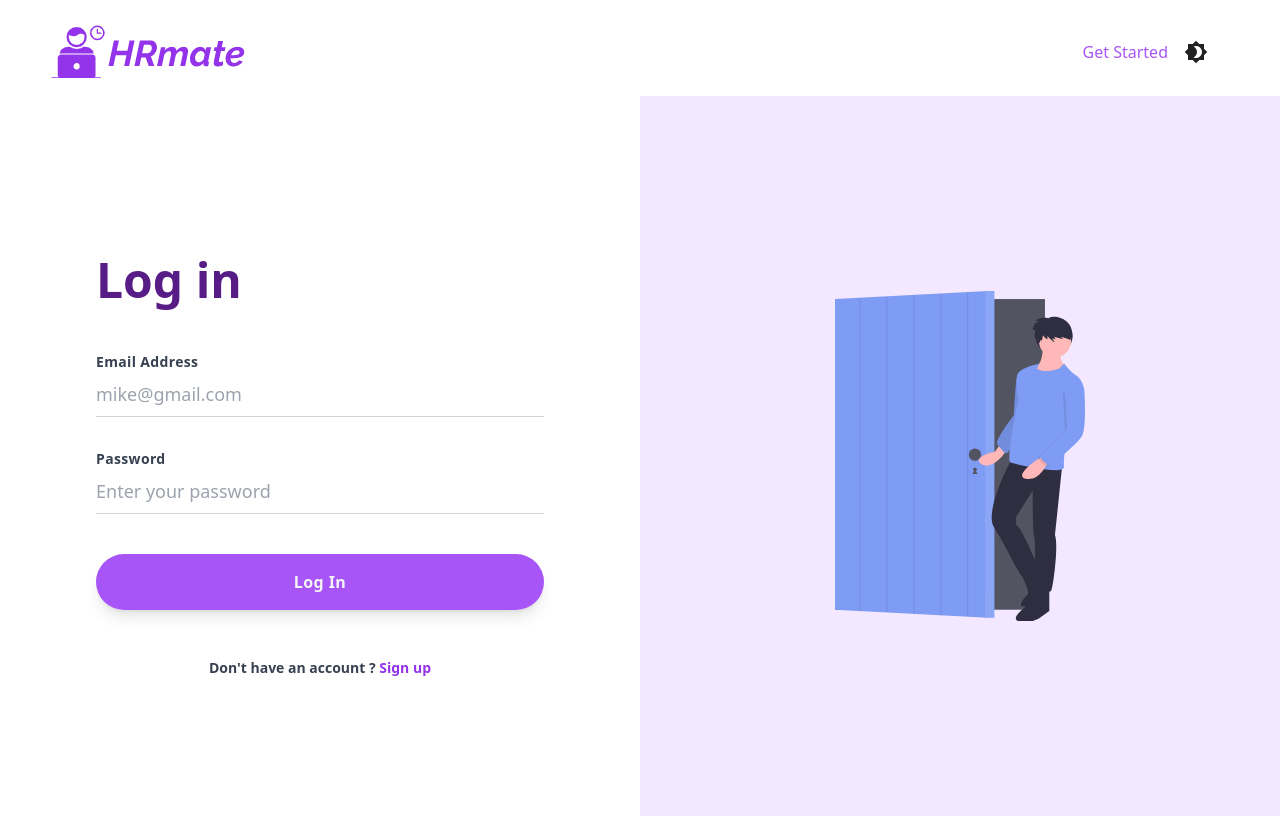
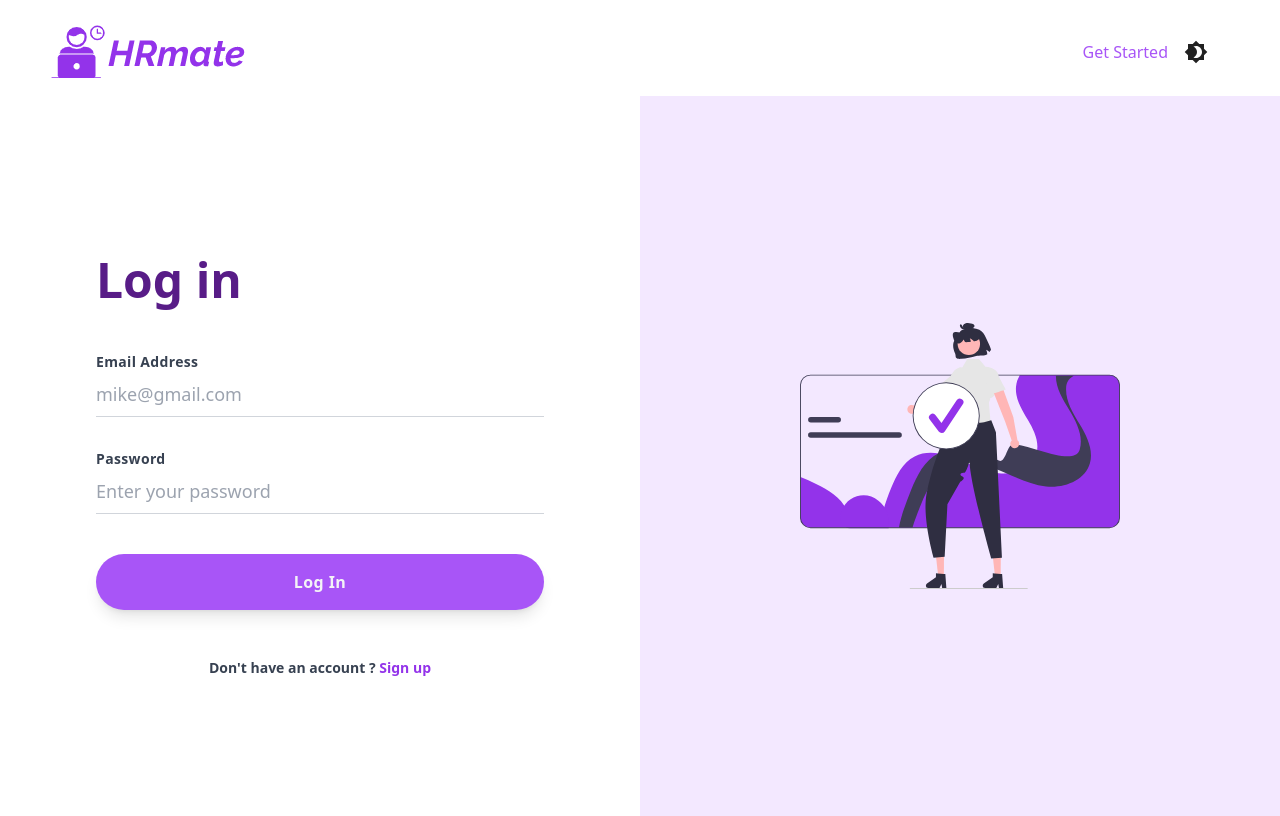
Before and after one commit to TushirSahu/HRmate, a React (Vite) app in the folder frontend/: page /login in a window 1280 px wide. Built offline with nearby package versions, Linux system fonts and the light colour scheme.

Commit message:
feat: added login svg

```diff
--- a/frontend/src/pages/Login.jsx
+++ b/frontend/src/pages/Login.jsx
@@ -3,6 +3,7 @@ import { useContext, useState } from "react";
 import { Link, useNavigate } from "react-router-dom";
 import Navbar from "../components/Navbar";
 import { AuthProvider } from "../context/AuthContext";
+import login1 from "../assets/login.svg";
 
 const LoginPage = () => {
   const [loading, setLoading] = useState(false);
@@ -112,7 +113,7 @@ const LoginPage = () => {
         </div>
         <div className='hidden lg:flex items-center justify-center bg-purple-100 flex-1 h-[calc(100vh_-_5rem)] dark:bg-[#393E46]'>
           <div className='max-w-xs transform duration-200 hover:scale-110 cursor-pointer'>
-            <svg
+            {/* <svg
               className='w-5/6 mx-auto'
               xmlns='http://www.w3.org/2000/svg'
               id='f080dbb7-9b2b-439b-a118-60b91c514f72'
@@ -265,7 +266,8 @@ const LoginPage = () => {
                 transform='translate(-335.6414 -100.11607)'
                 fill='#2f2e41'
               />
-            </svg>
+            </svg> */}
+            <img src={login1} alt='login' height="320px"/>
           </div>
         </div>
       </div>
```
Also changed, not shown: frontend/src/assets/login.svg (added).
